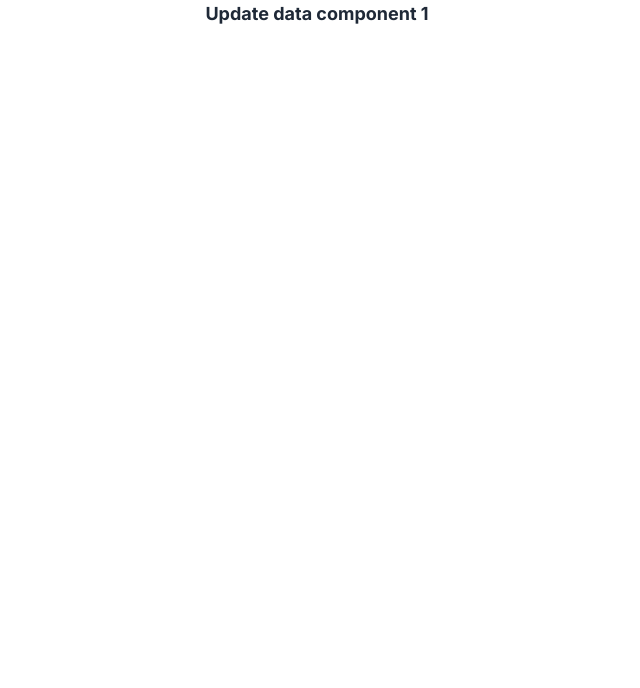
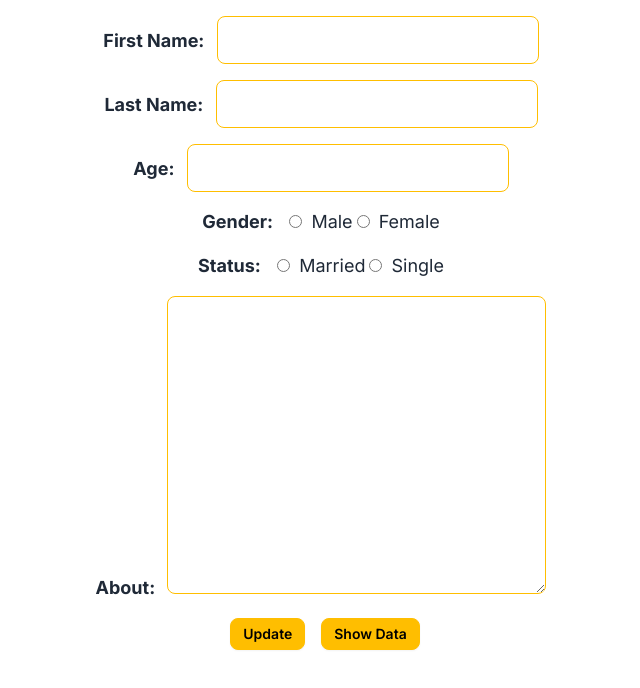
Before and after one commit to arpit5492/NextJs-CRUD-App, a Next.js app in the folder frontend-server/: page /editData/1 in a window 1280 px wide. Shown: the top 688 px of the page, without its empty margins (323-963 px from the left). Built offline with nearby package versions, Linux system fonts and the light colour scheme.

Commit message:
Update component styling done

```diff
--- a/frontend-server/app/editData/[id]/page.js
+++ b/frontend-server/app/editData/[id]/page.js
@@ -1,8 +1,106 @@
+import Link from "next/link";
+
+export function generateMetadata() {
+  return {
+    title: "Update data",
+  };
+}
+
 export default function Home({ params }) {
   // console.log(params.id);
   return (
-    <div>
-      <p className="text-lg font-bold">Update data component {params.id}</p>
+    <div className="mt-4">
+      {/* <h2 className="m-4">{JSON.stringify(formData)}</h2> */}
+      <form
+        className="text-lg text-center"
+        // onChange={handleChange}
+        // onSubmit={handleSubmit}
+        method="POST"
+        action="/postData"
+      >
+        <div className="mb-4">
+          <label htmlFor="" className="font-bold mx-2">
+            First Name:{" "}
+          </label>
+          <input
+            type="text"
+            required
+            name="first"
+            // ref={txtRef}
+            className="input input-warning text-xl"
+          />
+        </div>
+        <div className="mb-4">
+          <label htmlFor="" className="font-bold mx-2">
+            Last Name:{" "}
+          </label>
+          <input
+            required
+            type="text"
+            name="last"
+            className="input input-warning text-xl"
+          />
+        </div>
+        <div className="mb-4">
+          <label htmlFor="" className="font-bold mx-2">
+            Age:{" "}
+          </label>
+          <input
+            type="number"
+            required
+            name="age"
+            min={1}
+            className="input input-warning text-xl"
+          />
+        </div>
+        <div className="mb-4">
+          <label htmlFor="" className="font-bold mx-2">
+            Gender:{" "}
+          </label>
+          <input type="radio" name="gender" value="Male" className="mx-1" />{" "}
+          Male
+          <input
+            type="radio"
+            name="gender"
+            value="Female"
+            className="mx-1"
+          />{" "}
+          Female
+        </div>
+        <div className="mb-4">
+          <label htmlFor="" className="font-bold mx-2">
+            Status:{" "}
+          </label>
+          <input type="radio" name="status" value="Married" className="mx-1" />{" "}
+          Married
+          <input
+            type="radio"
+            name="status"
+            value="Single"
+            className="mx-1"
+          />{" "}
+          Single
+        </div>
+        <div className="mb-4">
+          <label htmlFor="" className="font-bold mx-2">
+            About:{" "}
+          </label>
+          <textarea
+            name="details"
+            id=""
+            required
+            rows={10}
+            cols={30}
+            className="textarea textarea-warning text-lg"
+          ></textarea>
+        </div>
+        <div>
+          <button className="btn btn-warning btn-sm mx-4">Update</button>
+          <Link href={`/showData`}>
+            <button className="btn btn-warning btn-sm">Show Data</button>
+          </Link>
+        </div>
+      </form>
     </div>
   );
 }
```
